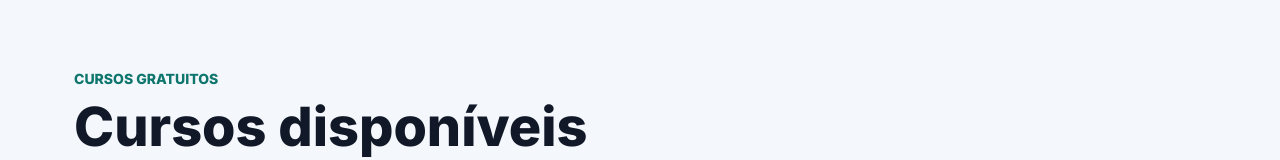
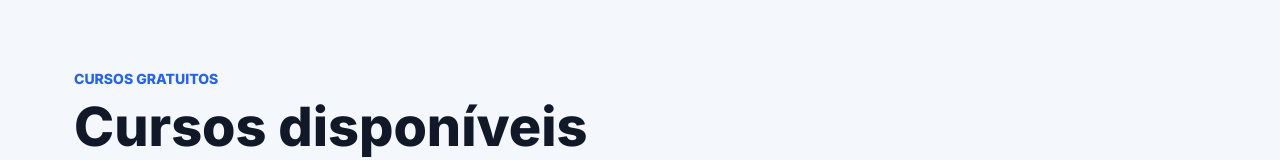
Before and after one commit to Luanzzzz/PI, a plain HTML site: page cursos.html in a window 1280 px wide. Shown: the part 120-280 px from the top of the page. Drawn offline with Linux system fonts and the light colour scheme.

Commit message:
ajustes nas cores

```diff
--- a/css/CCadastro_alunos.css
+++ b/css/CCadastro_alunos.css
@@ -3,7 +3,7 @@
   --primary-dark: #1d4ed8;
   --primary-soft: #dbeafe;
   --ink: #111827;
-  --muted: #5b6472;
+  --muted: #2563eb  ;
   --line: #d8e2f0;
   --surface: #ffffff;
   --surface-alt: #f4f7fb;
--- a/css/CCadastro_cursos.css
+++ b/css/CCadastro_cursos.css
@@ -2,11 +2,11 @@
   --primary: #2563eb;
   --primary-dark: #1d4ed8;
   --ink: #111827;
-  --muted: #5b6472;
+  --muted: #2563eb;
   --line: #d8e2f0;
   --surface: #ffffff;
   --surface-alt: #f4f7fb;
-  --success: #0f766e;
+  --success: #2563eb;
   --radius: 8px;
   --shadow: 0 16px 40px rgba(15, 23, 42, 0.10);
 }
--- a/css/CCursos.css
+++ b/css/CCursos.css
@@ -7,7 +7,7 @@
   --line: #d8e2f0;
   --surface: #ffffff;
   --surface-alt: #f4f7fb;
-  --success: #0f766e;
+  --success: #2563eb;
   --radius: 8px;
 }
 
```
